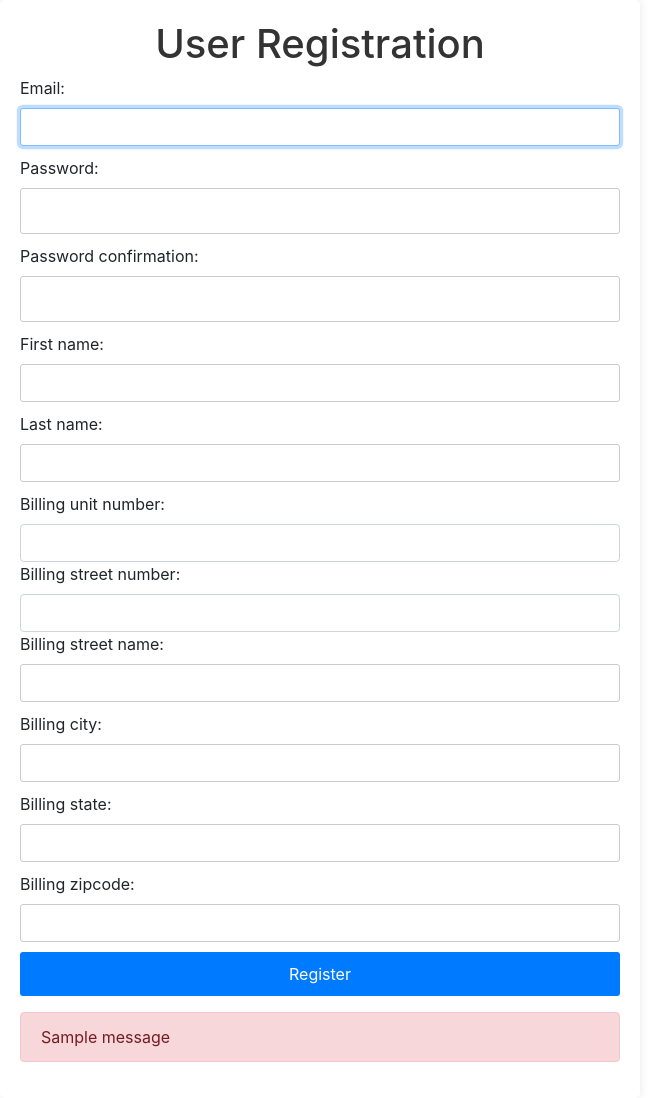
After one commit to AlexanderS10/SHEMS, a Django app: page /signup/ in a window 1280 px wide. The commit adds this page. Shown: the whole page, without its empty margins (0-670 px from the left). Run offline with Django 4.2, Linux system fonts and the light colour scheme; tables that the repository leaves empty hold one stand-in row (values such as "Sample post"); one stand-in notice (Sample message) is shown.

Commit message:
Register Customer Working

```diff
--- a/SHEMS/urls.py
+++ b/SHEMS/urls.py
@@ -16,21 +16,22 @@ Including another URLconf
 """
 from django.contrib import admin
 from django.urls import path
-from landing.views import landing_view, custom_login, logout_view, ResetPasswordView
+from landing.views import landing_view, custom_login, logout_view, RegisterView
 from accounts.views import customer_home_view
 from django.contrib.auth.views import LoginView
 from django.contrib.auth import views as auth_views
+from django.urls import path, include
 
 
 urlpatterns = [
+    path("", landing_view, name="Landing"),
     path("admin/", admin.site.urls),
-    path("", landing_view, name="Landing"),
-    path("login/", custom_login, name="Login"),
+    path("login/", custom_login, name="login"),
     path('logout/', logout_view, name='logout'),
     path("home/", customer_home_view, name="customer_home"),
-    path('password-reset/', ResetPasswordView.as_view(), name='password_reset'),
-    path('password-reset-confirm/<uidb64>/<token>/',
-         auth_views.PasswordResetConfirmView.as_view(template_name='registration/password_reset_confirm.html'),
-         name='password_reset_confirm'),
-    path('password-reset-complete/', auth_views.PasswordResetCompleteView.as_view(template_name='registration/password_reset_complete.html'), name='password_reset_complete'),
+    path("password-reset/", auth_views.PasswordResetView.as_view( template_name="registration/password_reset.html"), name="password_reset"),
+    path("password-reset/done/", auth_views.PasswordResetDoneView.as_view( template_name="registration/password_reset_sent.html"), name="password_reset_done"),
+    path("password-reset-confirm/<uidb64>/<token>", auth_views.PasswordResetConfirmView.as_view( template_name="registration/password_reset_confirm.html"), name="password_reset_confirm"),
+    path("password-reset-complete/", auth_views.PasswordResetCompleteView.as_view( template_name="registration/password_reset_done.html"), name="password_reset_complete"),
+    path("signup/",RegisterView.as_view(), name='signup')
 ]
--- a/Templates/registration/password_reset.html
+++ b/Templates/registration/password_reset.html
@@ -51,7 +51,7 @@ Reset Password
                         </div>
                         <div class="card-footer text-center">
                             <div class="small">
-                                <a href="{% url 'users-register' %}">Create A New Account</a><br><br>
+                                <a href="">Create A New Account</a><br><br>
                                 <a href="{% url 'login' %}">Back To Login</a><br>
                             </div>
                         </div>
--- /dev/null
+++ b/Templates/registration/register.html
@@ -0,0 +1,36 @@
+{% extends 'base.html' %}
+{% load static%}
+{%block title%}
+Email Sent
+{%endblock title%}
+
+{%block css%}
+    <link rel="stylesheet" href="{% static 'landing/registration_styles.css'%}">
+{%endblock css%}
+
+{%block content%}
+<div class="bg">
+<div class="form-container">
+    <h1 style="text-align: center;">User Registration</h1>
+    <form method="post">
+        {% csrf_token %}
+        {% for field in form %}
+                {{ field.label_tag }}
+                {{ field }}
+                {% if field.errors %}
+                    <div class="error-message">
+                        {{ field.errors }}
+                    </div>
+                {% endif %}
+            {% endfor %}
+        <button type="submit">Register</button>
+    </form>
+
+    {% for message in messages %}
+            <div class="alert alert-danger">
+                {{ message }}
+            </div>
+    {% endfor %}
+</div>
+</div>
+{%endblock content%}
--- a/accounts/models.py
+++ b/accounts/models.py
@@ -12,6 +12,9 @@ class CustomUserManager(BaseUserManager):
     def create_user(self, email, password, **extra_fields):
         if not email:
             raise ValueError('An email is required')
+        if not password:
+            raise ValueError('A password is required for creating a user')
+        email = self.normalize_email(email)
         user = self.model(email=email, **extra_fields)
         user.set_password(password)
         user.save(using=self._db)
--- /dev/null
+++ b/landing/forms.py
@@ -0,0 +1,21 @@
+from django import forms
+from django.contrib.auth.forms import UserCreationForm
+from accounts.models import Customer
+
+class RegistrationForm(UserCreationForm):
+    class Meta:
+        model = Customer
+        fields = ('email', 'password1', 'password2', 'first_name', 'last_name', 'billing_unit_number', 'billing_street_number', 'billing_street_name', 'billing_city', 'billing_state', 'billing_zipcode')
+        widgets = {
+            'email': forms.EmailInput(attrs={'class': 'form-control'}),
+            'password1': forms.PasswordInput(attrs={'class': 'form-control'}),
+            'password2': forms.PasswordInput(attrs={'class': 'form-control'}),
+            'first_name': forms.TextInput(attrs={'class': 'form-control'}),
+            'last_name': forms.TextInput(attrs={'class': 'form-control'}),
+            'billing_unit_number': forms.NumberInput(attrs={'class': 'form-control'}),
+            'billing_street_number': forms.NumberInput(attrs={'class': 'form-control'}),
+            'billing_street_name': forms.TextInput(attrs={'class': 'form-control'}),
+            'billing_city': forms.TextInput(attrs={'class': 'form-control'}),
+            'billing_state': forms.TextInput(attrs={'class': 'form-control'}),
+            'billing_zipcode': forms.TextInput(attrs={'class': 'form-control'}),
+        }
--- a/landing/views.py
+++ b/landing/views.py
@@ -1,10 +1,14 @@
 from django.shortcuts import render
 from django.contrib.auth import authenticate, login, logout
+from django.views import View
 from django.db import connection
 from django.urls import reverse_lazy
 from django.shortcuts import redirect
 from django.contrib.auth.views import PasswordResetView
 from django.contrib.messages.views import SuccessMessageMixin
+from .forms import RegistrationForm
+from accounts.models import Customer
+from django.contrib import messages
 # Create your views here.
 def landing_view(request):
     return render(request, "landing/landing.html")
@@ -25,19 +29,40 @@ def custom_login(request):
             request.session['user_info'] = user_info
             login(request, user)
             return redirect('/home/')
-    return render(request, 'registration/login.html')
+    return render(request, 'landing/login.html')
 
 def logout_view(request):
     logout(request)
     # Redirect to the URL specified in LOGOUT_REDIRECT_URL
     return redirect('/login/')
 
-class ResetPasswordView(SuccessMessageMixin, PasswordResetView):
-    template_name = 'registration/password_reset.html'
-    email_template_name = 'users/password_reset_email.html'
-    subject_template_name = 'users/password_reset_subject'
-    success_message = "We've emailed you instructions for setting your password, " \
-                      "if an account exists with the email you entered. You should receive them shortly." \
-                      " If you don't receive an email, " \
-                      "please make sure you've entered the address you registered with, and check your spam folder."
-    success_url = reverse_lazy('/login/')
+class RegisterView(View):
+    def get(self, request):
+        form = RegistrationForm()  # Initialize the registration form
+        return render(request, 'registration/register.html', {'form': form})
+    def post(self, request):
+        form = RegistrationForm(request.POST)
+        if form.is_valid():
+            required_fields = ['email', 'password1', 'password2', 'first_name', 'last_name', 'billing_unit_number', 'billing_street_number', 'billing_street_name', 'billing_city', 'billing_state', 'billing_zipcode']
+            for field_name in required_fields:
+                if not form.cleaned_data.get(field_name):
+                    messages.error(request, f"{field_name.capitalize().replace('_', ' ')} is required.")
+                    return render(request, 'registration/register.html', {'form': form})
+            if form.cleaned_data['password1'] != form.cleaned_data['password2']:
+                messages.error(request, "Passwords do not match.")
+                return render(request, 'registration/register.html', {'form': form})
+            email = form.cleaned_data['email']
+            password = form.cleaned_data['password1']
+            first_name = form.cleaned_data['first_name']
+            last_name = form.cleaned_data['last_name']
+            billing_unit_number = form.cleaned_data['billing_unit_number']
+            billing_street_number = form.cleaned_data['billing_street_number']
+            billing_street_name = form.cleaned_data['billing_street_name']
+            billing_city = form.cleaned_data['billing_city']
+            billing_state = form.cleaned_data['billing_state']
+            billing_zipcode = form.cleaned_data['billing_zipcode']
+            user = Customer.objects.create_user(email=email, password=password, first_name=first_name, last_name=last_name, billing_unit_number=billing_unit_number, billing_street_number=billing_street_number, billing_street_name=billing_street_name, billing_city=billing_city, billing_state=billing_state, billing_zipcode=billing_zipcode)
+            messages.success(request, "You have successfully registered! Please log in.")
+            return redirect('login')  # Redirect to login page after successful registration
+
+        return render(request, 'registration/register.html', {'form': form})
--- /dev/null
+++ b/static/landing/registration_styles.css
@@ -0,0 +1,70 @@
+.registration-container {
+    width: 80%;
+    margin: 50px auto;
+    text-align: center;
+    background-color: #fff;
+    padding: 20px;
+    border-radius: 5px;
+    box-shadow: 0 0 10px rgba(0, 0, 0, 0.1);
+}
+h1 {
+    color: #333;
+}
+p {
+    color: #666;
+    width: 100% !important;
+}
+.form-container {
+    width: 50%;
+    padding: 20px;
+    background-color: #fff;
+    border-radius: 5px;
+    box-shadow: 0 0 10px rgba(0, 0, 0, 0.1);
+}
+
+form {
+    display: flex;
+    flex-direction: column;
+    align-items: center;
+}
+
+form input[type="text"],
+form input[type="email"],
+form input[type="password"] {
+    width: 100%;
+    padding: 10px;
+    margin-bottom: 10px;
+    border-radius: 3px;
+    border: 1px solid #ccc;
+    box-sizing: border-box;
+}
+
+button[type="submit"] {
+    width: 100%;
+    padding: 10px;
+    border: none;
+    background-color: #007bff;
+    color: #fff;
+    cursor: pointer;
+    border-radius: 3px;
+    transition: background-color 0.3s;
+}
+
+button[type="submit"]:hover {
+    background-color: #0056b3;
+}
+label{
+    width: 100%;
+    text-align: start;
+}
+
+.error-message {
+    width: 100%;
+    text-align: start;
+}
+.error-message ul{
+    list-style: none;
+    padding: 0;
+    text-align: start;
+    color:red;
+}
```
Also changed, not shown: Templates/landing/login.html (renamed from Templates/registration/login.html, +6 -1 lines), Templates/registration/password_reset_sent.html (added, +17 -0 lines), .devcontainer/devcontainer.json (added), Templates/registration/password_reset_done.html (renamed from Templates/registration/password_reset_complete.html), 1 other file.
